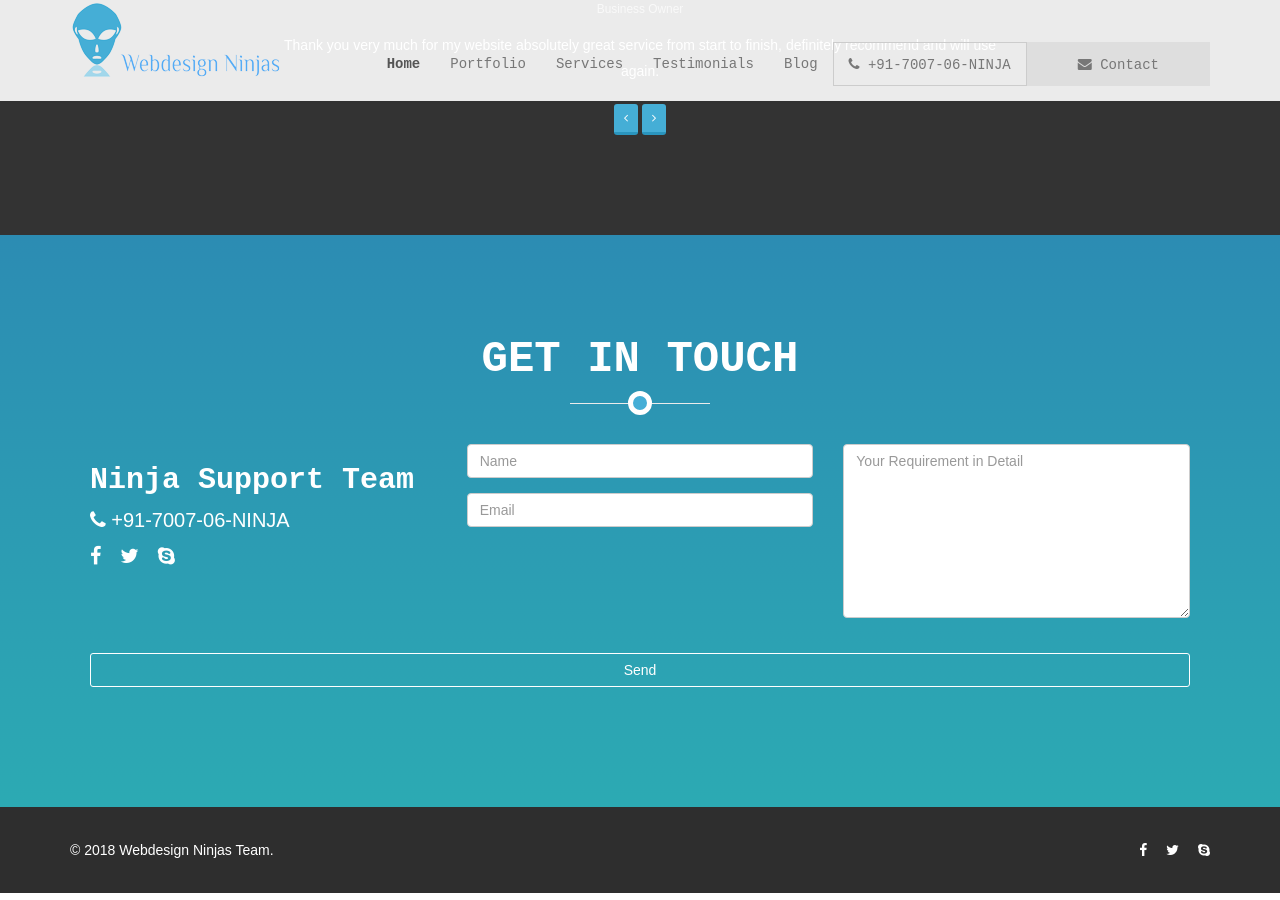
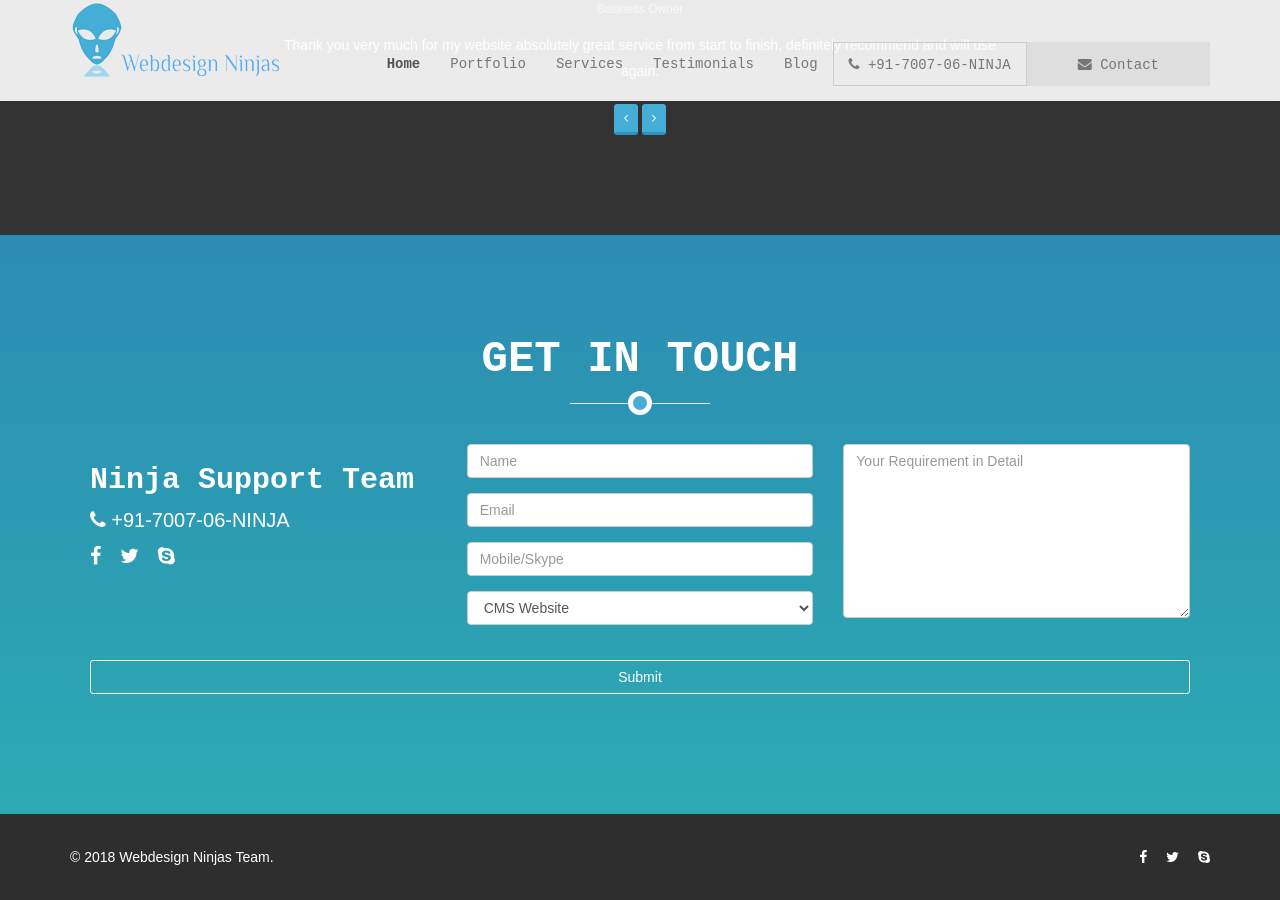
Before and after one commit to 1983shiv/webdesign-ninjas, a Jekyll site: the page built from index.html, in a window 1280 px wide and 900 px high, scrolled down 4419 px. Built offline with Jekyll 4.4.1, drawn with Linux system fonts in a browser that asks for light colours.

Commit message:
update contact form with google forms

```diff
--- a/_includes/contact.html
+++ b/_includes/contact.html
@@ -19,21 +19,21 @@
         </div>
 
 
-        <form id="main-contact-form" name="contact-form" method="POST" action="https://formspree.io/1983.shiv@gmail.com">
+        <form id="main-contact-form" name="contact-form" method="POST" action="https://docs.google.com/forms/d/1kEGWaCwZqaOwZZkdUNiQav1sK0kf0zJlYN8foObifAQ/formResponse?" target="hidden_iframe" onsubmit="submitted=true;">
             <div class="col-md-4">
 
                 <div class="form-group">
-                    <input type="text" name="Name" class="form-control" placeholder="Name" required>
+                    <input type="text" name="entry.1087219507" id="entry.1087219507" class="form-control" placeholder="Name" required>
                 </div>
                 <div class="form-group">
-                    <input type="email" name="email" class="form-control" placeholder="Email" required>
+                    <input type="email" name="entry.599447390" id="entry.599447390" class="form-control" placeholder="Email" required>
                 </div>
-		    <!--
+
                 <div class="form-group">
-                    <input type="text" name="_mobile" class="form-control" placeholder="Mobile/Skype" required>
+                    <input type="text" name="entry.852920654" id="entry.852920654" class="form-control" placeholder="Mobile/Skype" required>
                 </div>
                 <div class="form-group">
-                    <select name="_subject" class="form-control" placeholder="Subject" required>
+                    <select name="entry.777522164" id="entry.777522164" class="form-control" placeholder="Type of Services" required>
 					  <option value="CMS" selected>CMS Website</option>
 					  <option value="website-design">Website Design/Redesign</option>
 					  <option value="ecommerce">eCommerce Development</option>
@@ -44,20 +44,27 @@
 					  <option value="others">Others</option>
 					</select>
                 </div>
--->
             </div>
             <div class="col-md-4">
                 <div class="form-group">
-                    <textarea name="message" class="form-control" rows="8" placeholder="Your Requirement in Detail" required></textarea>
+                    <textarea name="entry.483351647" id="entry.483351647" class="form-control" rows="8" placeholder="Your Requirement in Detail" required></textarea>
                 </div>
             </div>
             <div class="col-sm-12">
 
-                <input type="submit" class="btn btn-primary btn-block btn-ninja" value="Send">
-		    <input type="hidden" name="_next" value="{{site.baseurl}}" />
-				<input type="text" name="_gotcha" style="display:none" />
+                <input type="submit" class="btn btn-primary btn-block btn-ninja" value="Submit">
             </div>
             </form>
+	    <iframe name="hidden_iframe" id="hidden_iframe" style="display:none;" onload="if(submitted) {}"></iframe>
+
         </div>
     </div>
+<script src="https://cdnjs.cloudflare.com/ajax/libs/jquery/3.3.1/jquery.min.js"></script>
+<script type="text/javascript">var submitted=false;</script>
+<script type="text/javascript">
+$('#gform').on('submit', function(e) {
+  $('#gform *').fadeOut(2000);
+  $('#gform').prepend('Your submission has been processed...');
+  });
+</script>
 </div>
```
